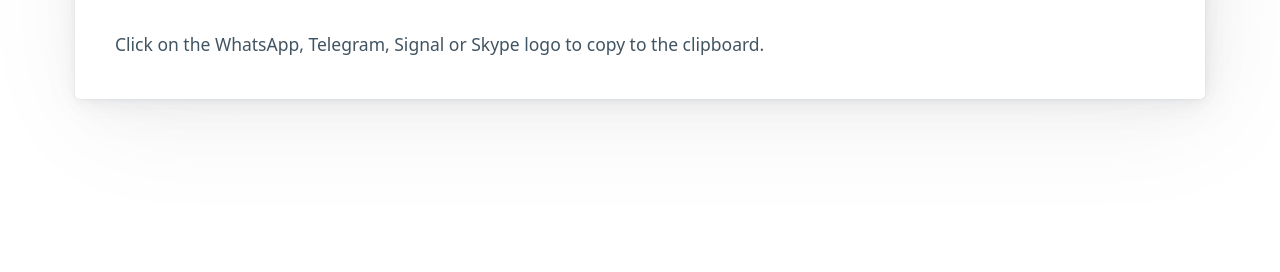
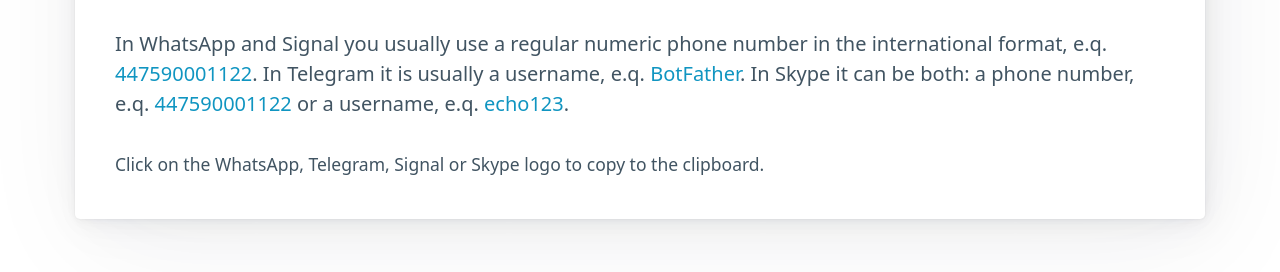
Before and after one commit to begoon/callmeback, a website: page index.html in a window 1280 px wide. Shown: the part 388-660 px from the top of the page. Drawn offline with Linux system fonts and the light colour scheme.

Commit message:
Add a note

```diff
--- a/index.html
+++ b/index.html
@@ -143,6 +143,20 @@
         </div>
 
         <div>
+          <p>
+            In WhatsApp and Signal you usually use a regular numeric phone number
+            in the international format,
+            e.q. <a href="https://api.whatsapp.com/send?phone=447590001122">447590001122</a>.
+            In Telegram it is usually a username,
+            e.q. <a href="https://t.me/BotFather">BotFather</a>.
+            In Skype it can be both: a phone number, e.q.
+            <a href="skype:+447590001122?call">447590001122</a>
+            or a username,
+            e.q. <a href="skype:echo123?chat">echo123</a>.
+          </p>
+        </div>
+
+        <div>
           <small>
             Click on the WhatsApp, Telegram, Signal or Skype logo to copy to the clipboard.
           </small>
```
